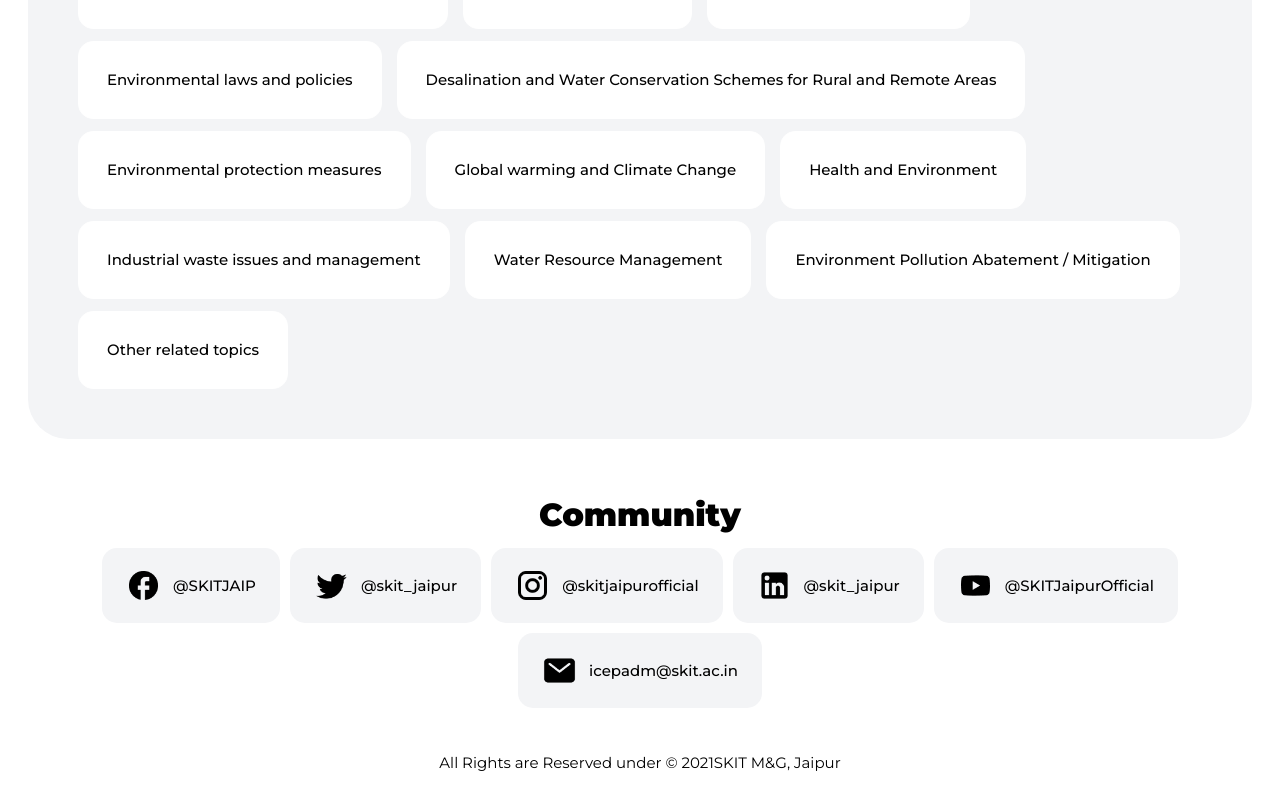
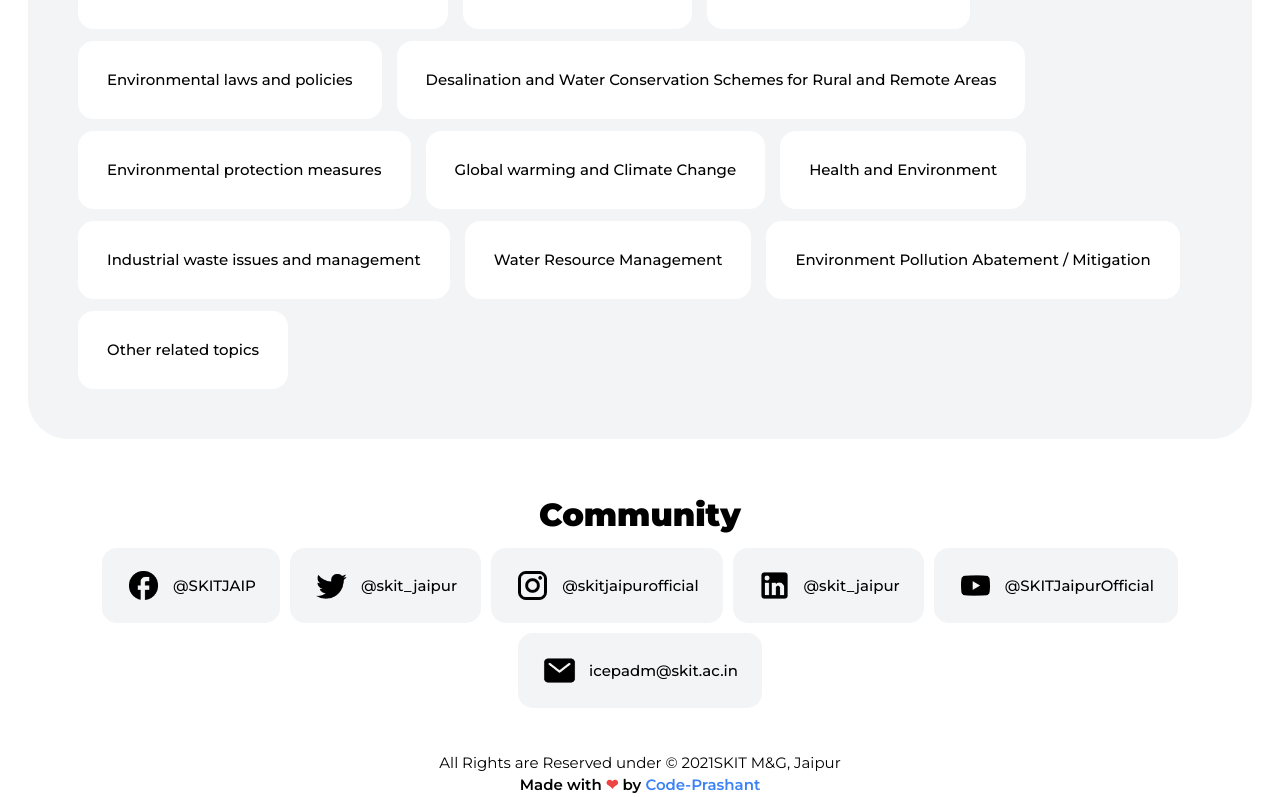
Before and after one commit to Prashant-S29/icepadm_skit, a Next.js app: page / in a window 1280 px wide. Shown: the part 2194-2991 px from the top of the page. Built offline with nearby package versions, Linux system fonts and the light colour scheme.

Commit message:
Refactor: Added Developer name below footer

```diff
--- a/components/footer.tsx
+++ b/components/footer.tsx
@@ -1,11 +1,28 @@
+import Link from "next/link";
 import React from "react";
 
 const FOOTER = () => {
   return (
     <>
-      <div className=" text-center w-full px-2  py-[2px] mt-4 mb-2 leading-none">
-        <span className="text-[12px] sm:text-[14px] md:text-[15px]" >All Rights are Reserved under &copy; 2021
-        <br className="block sm:hidden"/>SKIT M&G, Jaipur</span>
+      <div className=" text-center w-full px-2  py-[2px] mt-4 leading-none">
+        <span className="text-[12px] sm:text-[14px] md:text-[15px]">
+          All Rights are Reserved under &copy; 2021
+          <br className="block sm:hidden" />
+          SKIT M&G, Jaipur
+        </span>
+      </div>
+      <div className="text-center leading-none my-1">
+        <span className="text-[12px] sm:text-[14px] md:text-[15px] font-semibold">
+          Made with <span className="text-red-500">❤</span> by{" "}
+          <br className="max-[400px]:block hidden" />
+          <Link
+            href="https://code-prashant.vercel.app"
+            target="_blank"
+            className="text-blue-500"
+          >
+            Code-Prashant
+          </Link>
+        </span>
       </div>
     </>
   );
--- a/next.config.mjs
+++ b/next.config.mjs
@@ -1,10 +1,10 @@
 /** @type {import('next').NextConfig} */
 const nextConfig = {
-    // output: 'export',
+    output: 'export',
     trailingSlash: true,
-    // images: {
-        // unoptimized: true,
-    // },
+    images: {
+        unoptimized: true,
+    },
 };
 
 export default nextConfig;
```
